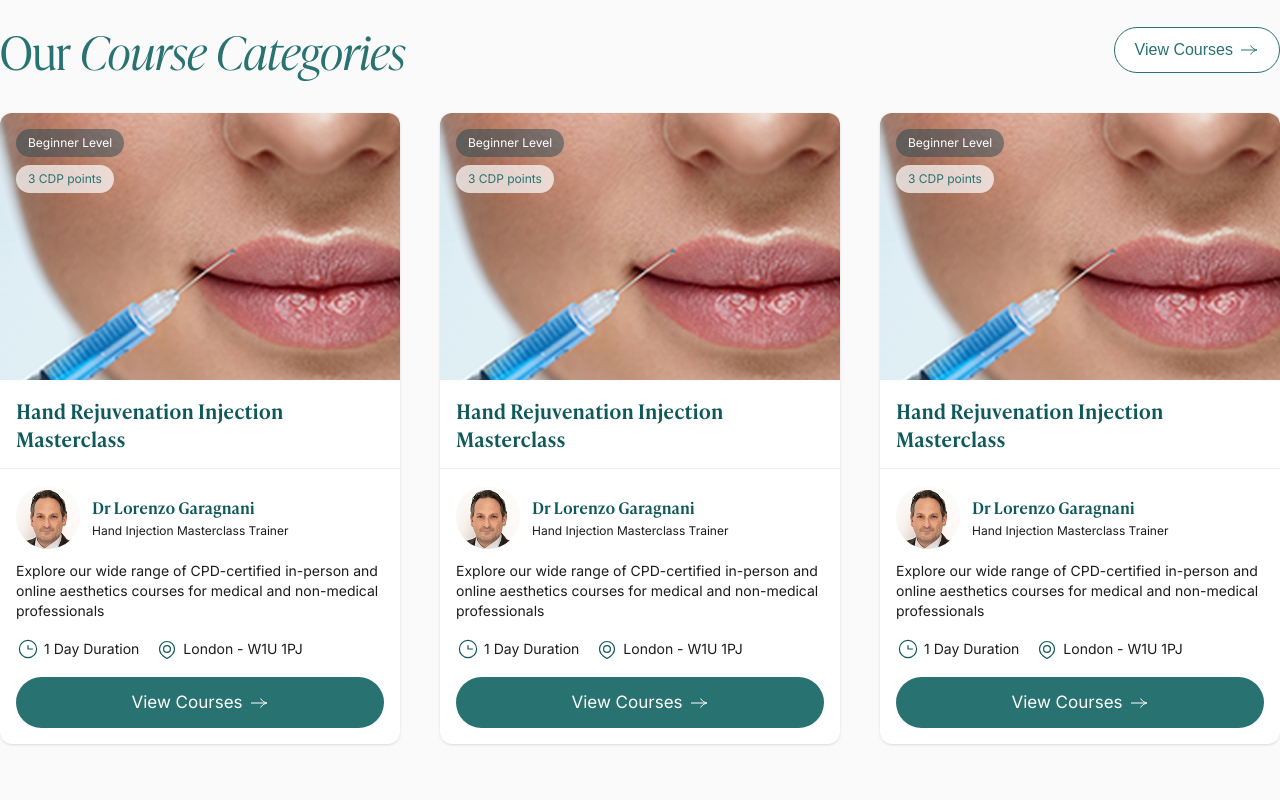
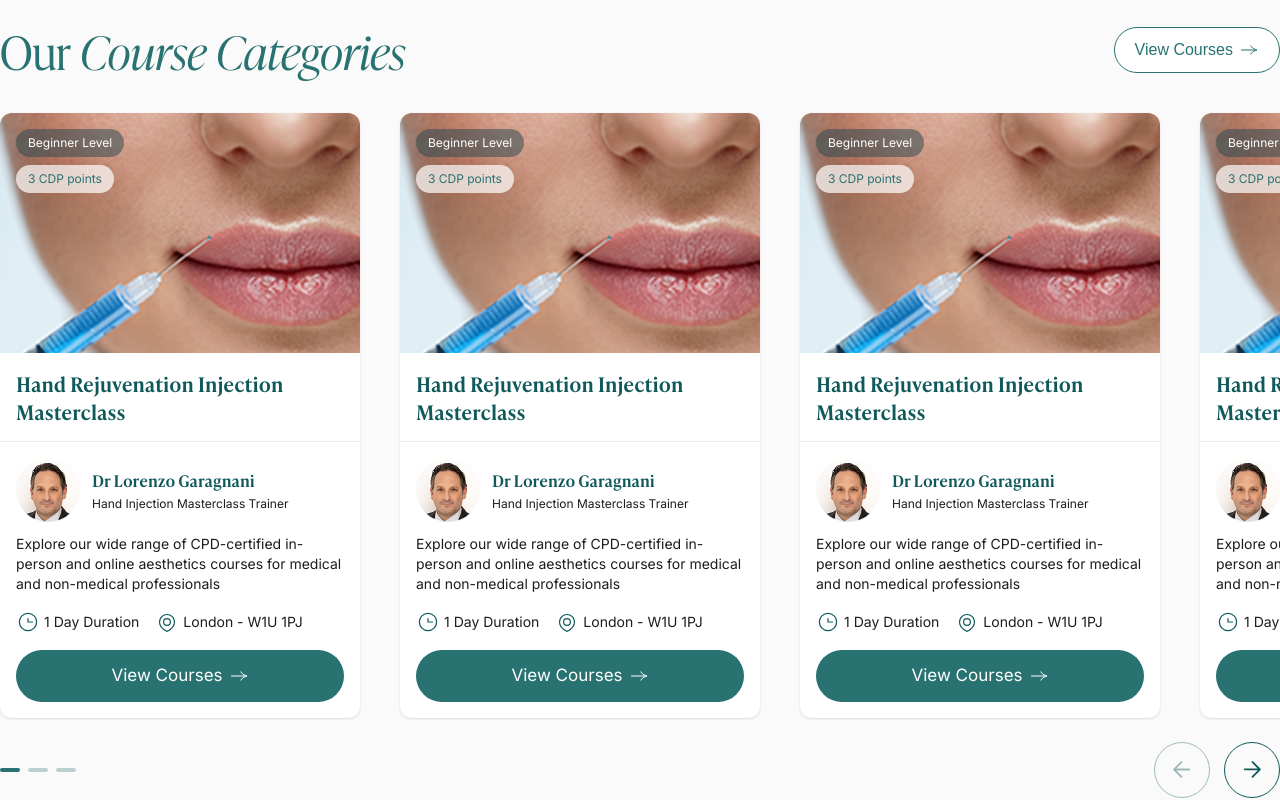
Before and after one commit to alexggmark/wigmore-training-prototype, a Next.js app: page / in a window 1280 px wide. Shown: the part 2880-3680 px from the top of the page. Built offline with nearby package versions, Linux system fonts and the light colour scheme.

Commit message:
Installed motion but unused, replaced with embla, built course tile carousel

```diff
--- a/src/components/sections/CourseTileBlock.tsx
+++ b/src/components/sections/CourseTileBlock.tsx
@@ -1,22 +1,122 @@
-import Image from "next/image";
-import CourseTile from "../ui/CourseTile";
+'use client';
+
+import Image from 'next/image';
+import React, { useCallback, useEffect, useState } from 'react';
+import useEmblaCarousel from 'embla-carousel-react';
+import CourseTile from '../ui/CourseTile';
 
 export default function CourseTileBlock() {
+  const [emblaRef, embla] = useEmblaCarousel({
+    align: 'start',
+    containScroll: 'trimSnaps',
+    loop: false,
+    dragFree: true,
+  });
+
+  const groupSize = 3; // slides per dot
+  const [selectedIndex, setSelectedIndex] = useState(0);
+  const [groupCount, setGroupCount] = useState(0);
+  const [prevDisabled, setPrevDisabled] = useState(true);
+  const [nextDisabled, setNextDisabled] = useState(true);
+
+  useEffect(() => {
+    if (!embla) return;
+
+    const updateStates = () => {
+      setGroupCount(Math.ceil(embla.scrollSnapList().length / groupSize));
+      setSelectedIndex(Math.floor(embla.selectedScrollSnap() / groupSize));
+      setPrevDisabled(!embla.canScrollPrev());
+      setNextDisabled(!embla.canScrollNext());
+    };
+
+    embla.on('init', updateStates);
+    embla.on('reInit', updateStates);
+    embla.on('select', updateStates);
+
+    // run once in case init already fired
+    updateStates();
+
+    return () => {
+      embla.off('init', updateStates);
+      embla.off('reInit', updateStates);
+      embla.off('select', updateStates);
+    };
+  }, [embla]);
+
+  const scrollPrev = useCallback(() => embla?.scrollPrev(), [embla]);
+  const scrollNext = useCallback(() => embla?.scrollNext(), [embla]);
+
+  const scrollToGroup = useCallback(
+    (groupIndex: number) => {
+      if (!embla) return;
+      embla.scrollTo(groupIndex * groupSize);
+    },
+    [embla]
+  );
+
   return (
-    <section className="pt-16 pb-24 bg-brand-background">
+    <section className="pt-16 pb-24 bg-brand-background overflow-hidden">
       <div className="container mx-auto">
         <div className="flex justify-between mb-10">
           <h2 className="font-heading text-brand-secondary text-5xl">
             Our <em>Course Categories</em>
           </h2>
-          <button className="button-secondary">
-            View Courses
-          </button>
+          <button className="button-secondary">View Courses</button>
         </div>
-        <div className="grid grid-cols-3 gap-10">
-          <CourseTile />
-          <CourseTile />
-          <CourseTile />
+
+        {/* Viewport */}
+        <div className="touch-pan-y select-none" ref={emblaRef}>
+          {/* Track */}
+          <div className="flex gap-10 cursor-grab active:cursor-grabbing">
+            <CourseTile /><CourseTile /><CourseTile /><CourseTile /><CourseTile />
+            <CourseTile /><CourseTile /><CourseTile /><CourseTile /><CourseTile />
+          </div>
+        </div>
+
+        {/* Controls */}
+        <div className="mt-6 flex items-center justify-between gap-4">
+          {/* Dot pagination (grouped by 3) */}
+          <div className="flex items-center gap-2" role="tablist" aria-label="Carousel progress">
+            {Array.from({ length: groupCount }).map((_, i) => {
+              const active = i === selectedIndex;
+              return (
+                <button
+                  key={i}
+                  onClick={() => scrollToGroup(i)}
+                  className={[
+                    "h-1 w-5 rounded-full cursor-pointer",
+                    active
+                      ? "bg-brand-secondary"
+                      : "bg-brand-secondary/30 hover:bg-brand-secondary/60"
+                  ].join(" ")}
+                  aria-label={`Go to group ${i + 1}`}
+                  aria-selected={active}
+                  role="tab"
+                />
+              );
+            })}
+          </div>
+
+          <div className="flex gap-3.5">
+            <button
+              onClick={scrollPrev}
+              disabled={prevDisabled}
+              className="rounded-full border border-brand-secondary-700 flex justify-center items-center w-14 h-14 text-sm hover:bg-[#f3f2f2] disabled:opacity-40 disabled:cursor-auto cursor-pointer"
+              aria-label="Previous"
+              aria-disabled={prevDisabled}
+            >
+              <Image src="/assets/icon-arrow-plain.svg" alt="Previous" width={18} height={18} />
+            </button>
+            <button
+              onClick={scrollNext}
+              disabled={nextDisabled}
+              className="rounded-full border border-brand-secondary-700 flex justify-center items-center w-14 h-14 text-sm hover:bg-[#f3f2f2] disabled:opacity-40 disabled:cursor-auto cursor-pointer"
+              aria-label="Next"
+              aria-disabled={nextDisabled}
+            >
+              <Image className="rotate-180" src="/assets/icon-arrow-plain.svg" alt="Next" width={18} height={18} />
+            </button>
+          </div>
         </div>
       </div>
     </section>
--- a/src/components/ui/CourseTile.tsx
+++ b/src/components/ui/CourseTile.tsx
@@ -2,7 +2,7 @@ import Image from "next/image";
 
 export default function CourseTile() {
   return (
-    <div className="shadow-sm rounded-xl overflow-hidden font-body bg-brand-light">
+    <div className="shadow-sm rounded-xl overflow-hidden font-body bg-brand-light min-w-[360px]">
       <div className="relative aspect-[9/6]">
         <Image
           src="/assets/placeholder-product.png"
@@ -41,7 +41,6 @@ export default function CourseTile() {
           <div className="flex flex-row gap-4 mb-4">
             <div className="flex flex-row items-center gap-1">
               <Image
-                className="dark:invert"
                 src="/assets/icon-clock.svg"
                 alt="arrow"
                 width={24}
@@ -52,7 +51,6 @@ export default function CourseTile() {
             </div>
             <div className="flex flex-row items-center gap-1">
               <Image
-                className="dark:invert"
                 src="/assets/icon-pin.svg"
                 alt="arrow"
                 width={24}
```
Also changed, not shown: package.json (+9 -6 lines), public/assets/icon-arrow-plain.svg (added), 1 other file (tests, documents, lock files or other folders).
